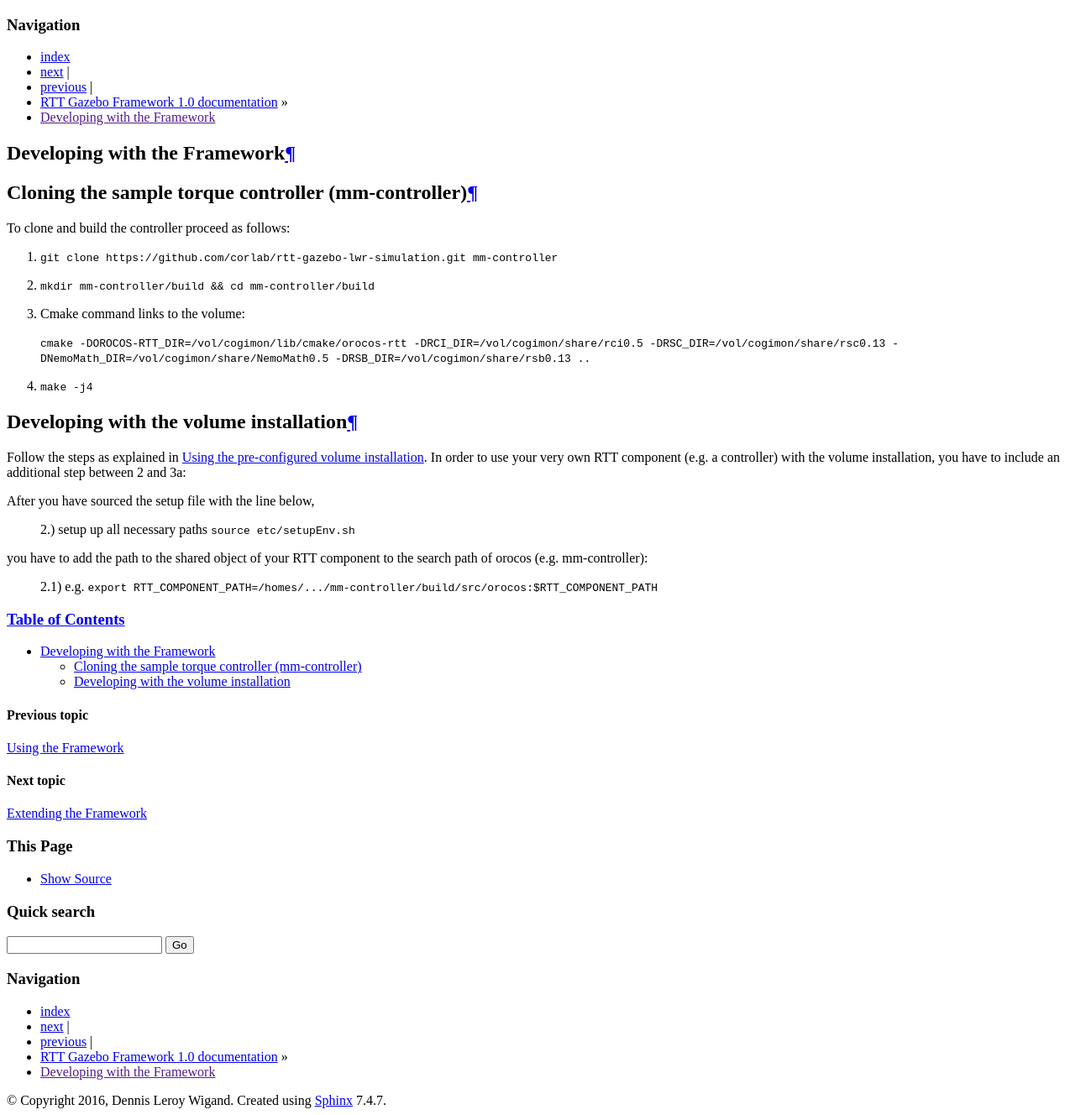
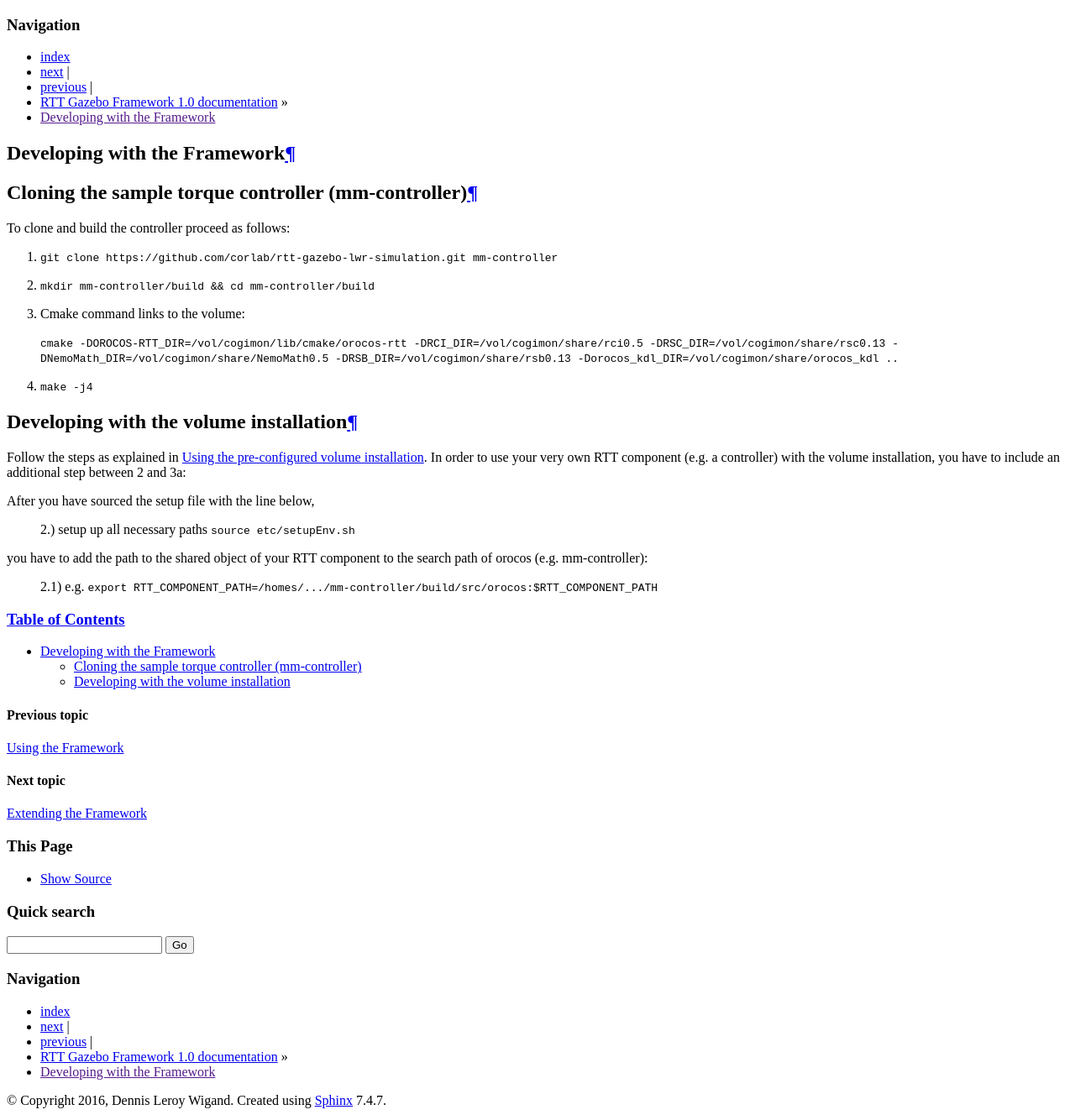
Before and after one commit to corlab/cogimon-toolchain-docs, a Sphinx documentation site: the page built from source/development.rst, in a window 1280 px wide. Shown: the whole page at 84% size. Built offline with Sphinx 7.4.7, drawn with Linux system fonts in a browser that asks for light colours; some web fonts are replaced.

Commit message:
fixed cmake

```diff
--- a/source/development.rst
+++ b/source/development.rst
@@ -13,7 +13,7 @@ To clone and build the controller proceed as follows:
 2. ``mkdir mm-controller/build && cd mm-controller/build``
 
 3. Cmake command links to the volume:
- :code:`cmake -DOROCOS-RTT_DIR=/vol/cogimon/lib/cmake/orocos-rtt -DRCI_DIR=/vol/cogimon/share/rci0.5 -DRSC_DIR=/vol/cogimon/share/rsc0.13 -DNemoMath_DIR=/vol/cogimon/share/NemoMath0.5 -DRSB_DIR=/vol/cogimon/share/rsb0.13 ..`
+ :code:`cmake -DOROCOS-RTT_DIR=/vol/cogimon/lib/cmake/orocos-rtt -DRCI_DIR=/vol/cogimon/share/rci0.5 -DRSC_DIR=/vol/cogimon/share/rsc0.13 -DNemoMath_DIR=/vol/cogimon/share/NemoMath0.5 -DRSB_DIR=/vol/cogimon/share/rsb0.13 -Dorocos_kdl_DIR=/vol/cogimon/share/orocos_kdl ..`
 4. ``make -j4``
 
 
```
